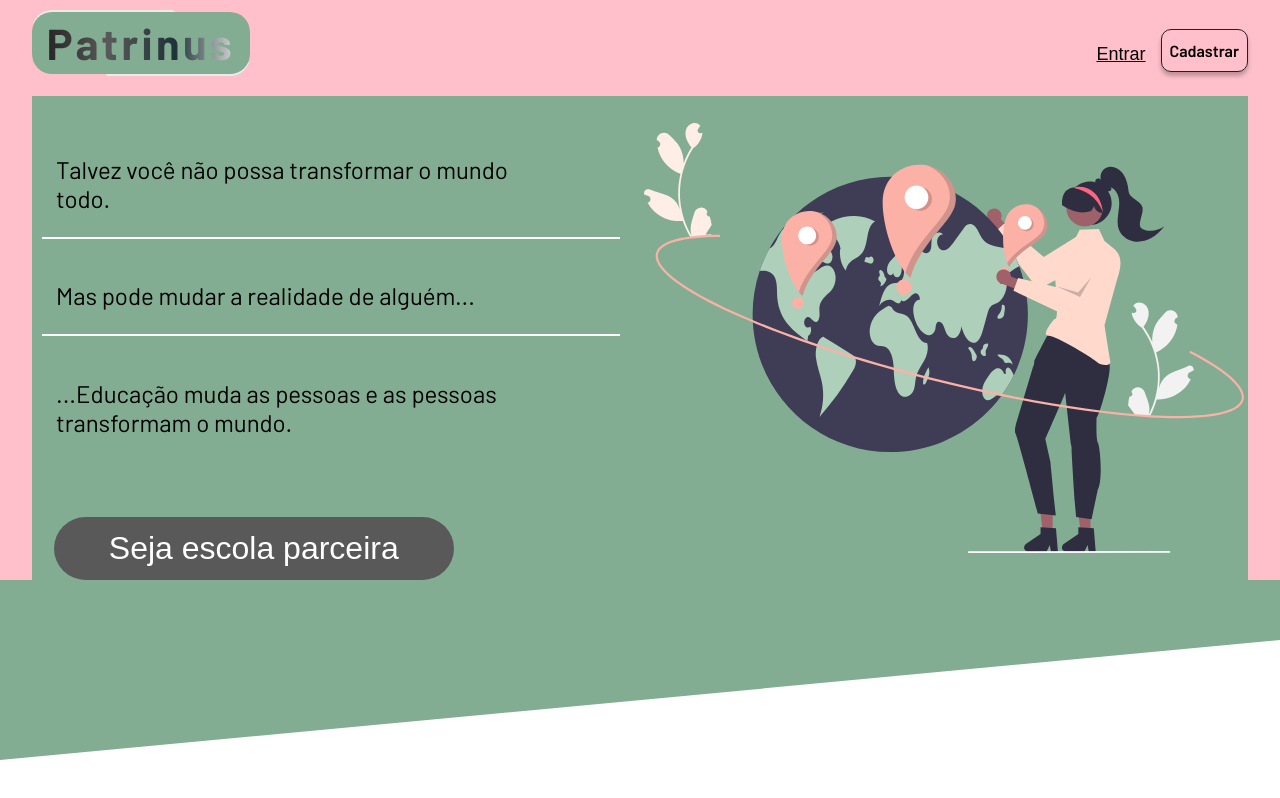
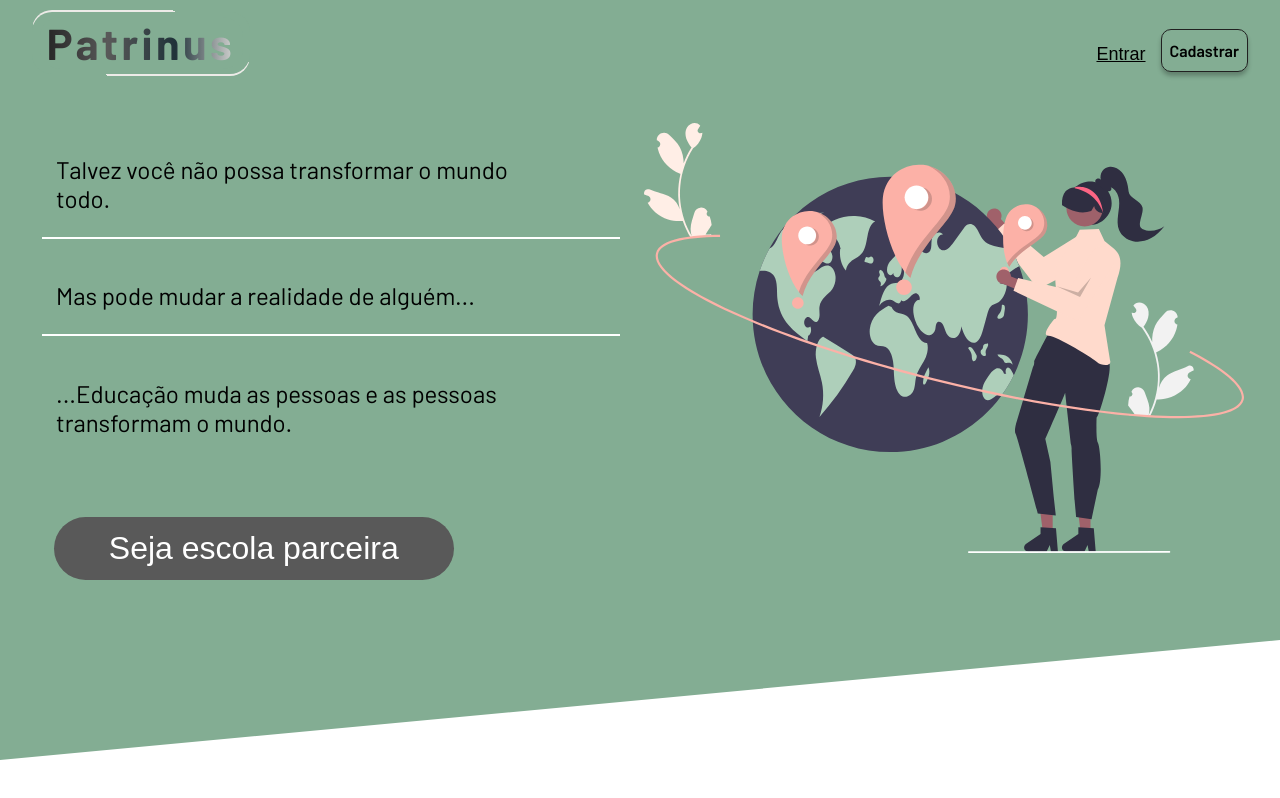
Before and after one commit to moises-macedo/patrinus_, a React (Create React App) app: page / in a window 1280 px wide. Shown: the top 798 px of the page. Built offline with nearby package versions, Linux system fonts and the light colour scheme.

Commit message:
Update style.js

```diff
--- a/src/Components/HpScreen1/style.js
+++ b/src/Components/HpScreen1/style.js
@@ -58,8 +58,8 @@ export const Content = styled.div`
   display: flex;
   align-items: center;
   flex-direction: column;
-  background-color: pink;
-  /* cor certa: #83ad93 */
+  background-color: #83ad93;
+
 
   header {
     margin-top: 10px;
```
